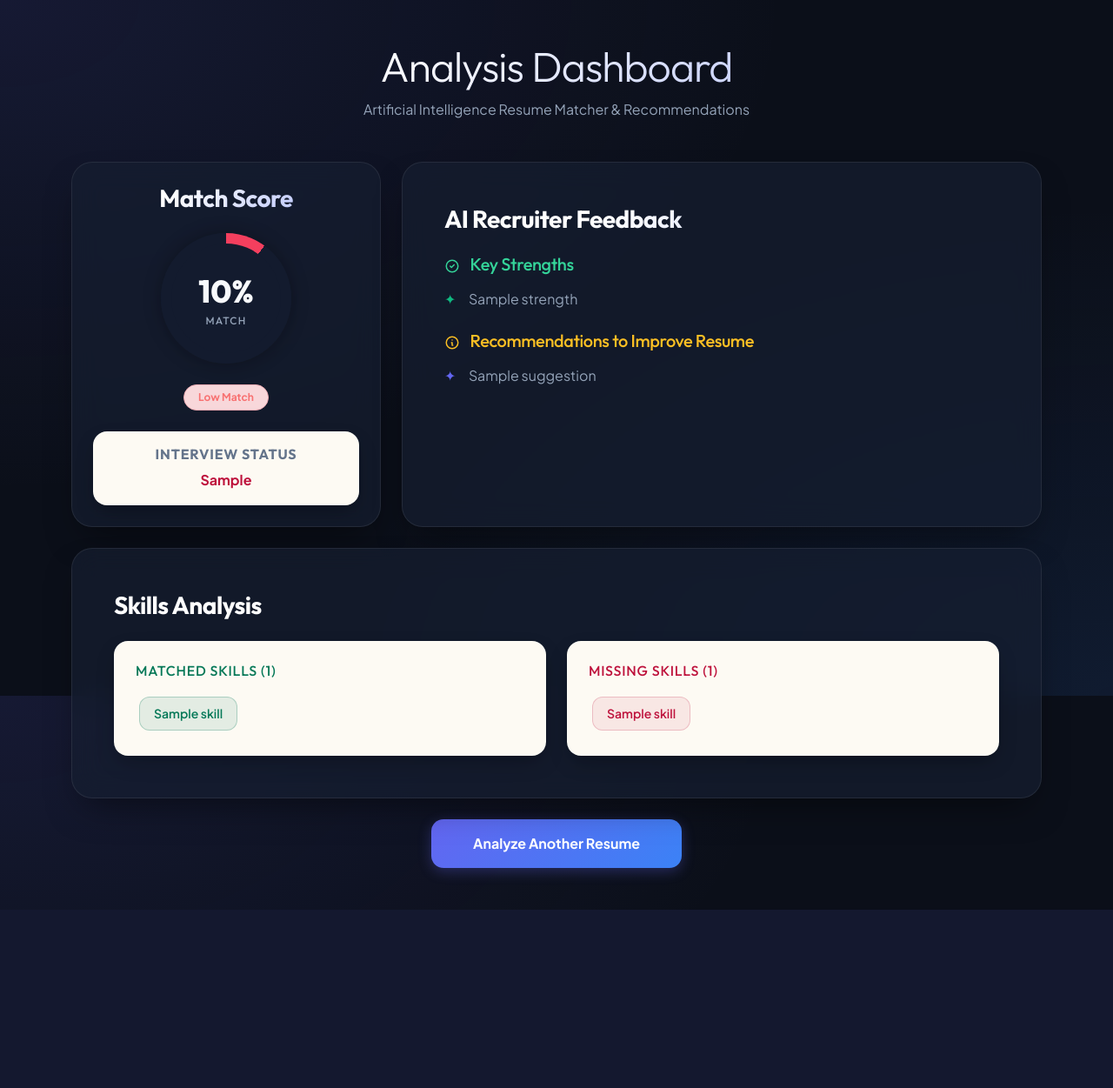
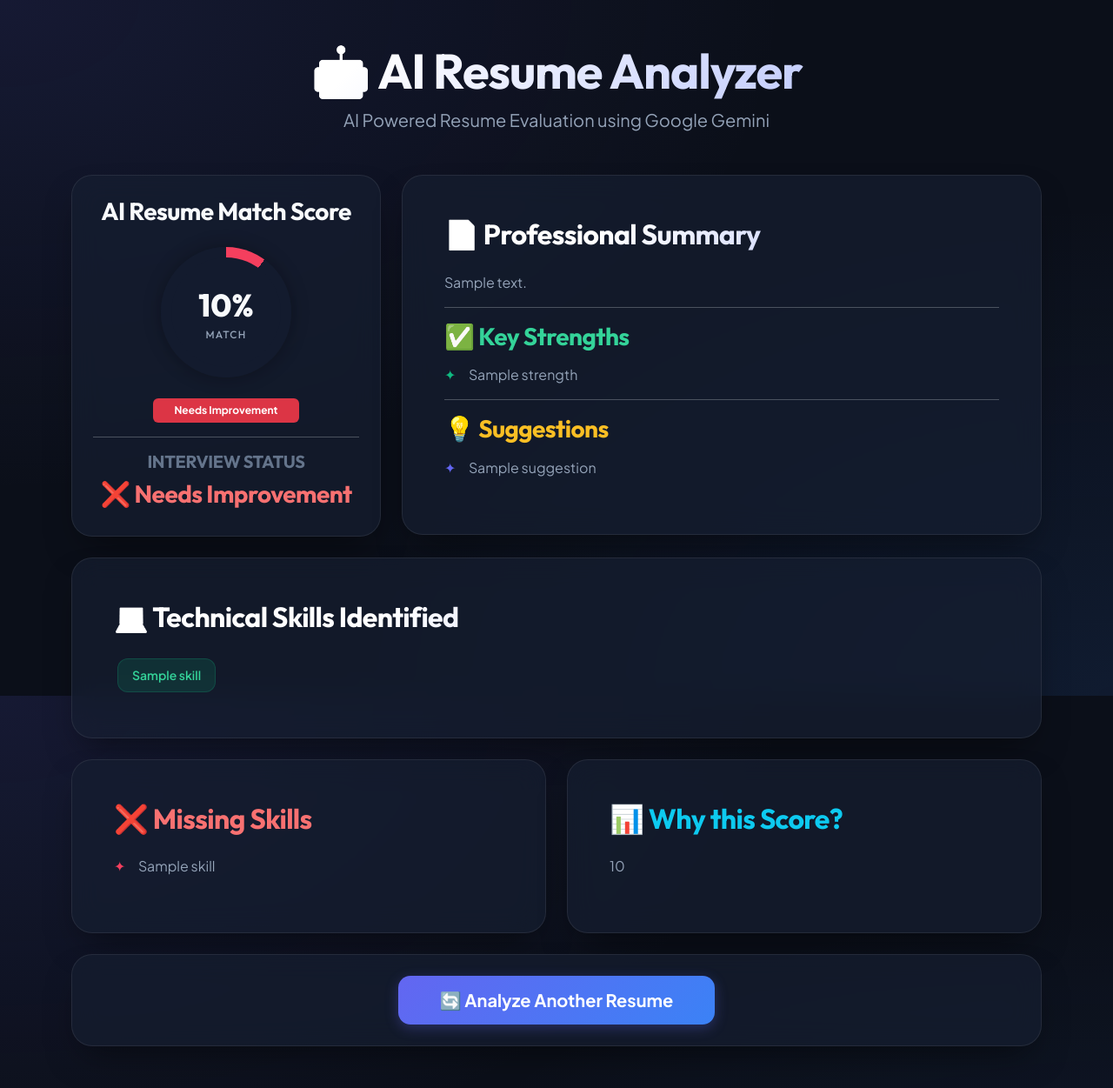
Before and after one commit to Zakideveloper786/AIResumeAnalyzer, a Flask app: template templates/result.html in a window 1280 px wide. Shown: the whole page at 87% size. Before the commit the page ends 1046 px from the top, so only its background shows below. Run offline with Flask 3, Linux system fonts and the light colour scheme; the template is opened without the code that fills it: most values are stand-ins (such as "Sample title", 1, 10 or a date in 2020).

Commit message:
Final AI Resume Analyzer

````diff
--- a/app.py
+++ b/app.py
@@ -1,9 +1,8 @@
 from flask import Flask, render_template, request
 import os
+import json
 
 from resume_parser import extract_text
-from skill_extractor import extract_skills
-from matcher import compare_skills
 from ai_services import analyze_resume
 
 app = Flask(__name__)
@@ -20,14 +19,22 @@ def home():
 @app.route("/analyze", methods=["POST"])
 def analyze():
 
-    # Get uploaded resume
+    # ==========================
+    # Get Resume & JD
+    # ==========================
+
     resume = request.files["resume"]
-
-    # Get Job Description
     job_description = request.form["job_description"]
 
-    # Save uploaded resume
-    file_path = os.path.join(UPLOAD_FOLDER, resume.filename)
+    # ==========================
+    # Save Resume
+    # ==========================
+
+    file_path = os.path.join(
+        UPLOAD_FOLDER,
+        resume.filename
+    )
+
     resume.save(file_path)
 
     # ==========================
@@ -37,79 +44,118 @@ def analyze():
     resume_text = extract_text(file_path)
 
     # ==========================
-    # Extract Skills
-    # ==========================
-
-    resume_skills = extract_skills(resume_text)
-    jd_skills = extract_skills(job_description)
-
-    # ==========================
-    # Compare Skills
-    # ==========================
-
-    result = compare_skills(
-        resume_skills,
-        jd_skills
-    )
-
-    # ==========================
-    # AI Analysis
+    # Gemini AI Analysis
     # ==========================
 
     ai_response = analyze_resume(
         resume_text=resume_text,
-        job_description=job_description,
-        matched=result["matched"],
-        missing=result["missing"],
-        score=result["score"]
+        job_description=job_description
     )
 
-    # Delete uploaded resume
-    os.remove(file_path)
+    # ==========================
+    # Delete uploaded file
+    # ==========================
 
-    # Print in terminal (for debugging)
-    print("\n========== RESUME SKILLS ==========")
-    print(resume_skills)
+    if os.path.exists(file_path):
+        os.remove(file_path)
 
-    print("\n========== JD SKILLS ==========")
-    print(jd_skills)
+    print("\n========== GEMINI RESPONSE ==========\n")
+    print(ai_response)
+    print("\n=====================================\n")
 
-    print("\n========== MATCH RESULT ==========")
-    print(result)
+    # ==========================
+    # Clean JSON
+    # ==========================
 
-    print("\n========== AI RESPONSE ==========")
-    print(ai_response)
+    cleaned_response = ai_response.strip()
 
-    # Clean and parse AI response if possible
-    import json
-    ai_data = None
-    cleaned_response = ai_response.strip()
     if cleaned_response.startswith("```json"):
-        cleaned_response = cleaned_response[7:]
+        cleaned_response = cleaned_response.replace(
+            "```json",
+            ""
+        )
+
     if cleaned_response.endswith("```"):
-        cleaned_response = cleaned_response[:-3]
+        cleaned_response = cleaned_response.replace(
+            "```",
+            ""
+        )
+
     cleaned_response = cleaned_response.strip()
 
+    # ==========================
+    # Parse JSON
+    # ==========================
+
     try:
+
         ai_data = json.loads(cleaned_response)
+        ai_data.setdefault("match_score", 0)
+        ai_data.setdefault("summary", "No summary generated.")
+        ai_data.setdefault("technical_skills", [])
+        ai_data.setdefault("strengths", [])
+        ai_data.setdefault("missing_skills", [])
+        ai_data.setdefault("suggestions", [])
+        ai_data.setdefault("interview_ready", "Unknown")
+        ai_data.setdefault("score_reason", "No explanation available.")
+
     except Exception as e:
-        print(f"Error parsing AI response JSON: {e}")
-        ai_data = {
-            "match_score": result["score"],
-            "strengths": ["Could not parse structured strengths automatically."],
-            "missing_skills": result["missing"],
-            "suggestions": ["Could not parse structured suggestions automatically."],
-            "interview_ready": "Please review the raw AI feedback below."
-        }
 
-    # Send data to HTML page
+        print("JSON Parsing Error:", e)
+
+        ai_data = {}
+
+    # ==========================
+    # Default Values
+    # ==========================
+
+    ai_data.setdefault("match_score", 0)
+
+    ai_data.setdefault(
+        "summary",
+        "No summary generated."
+    )
+
+    ai_data.setdefault(
+        "technical_skills",
+        []
+    )
+
+    ai_data.setdefault(
+        "strengths",
+        []
+    )
+
+    ai_data.setdefault(
+        "missing_skills",
+        []
+    )
+
+    ai_data.setdefault(
+        "suggestions",
+        []
+    )
+
+    ai_data.setdefault(
+        "interview_ready",
+        "Unknown"
+    )
+
+    ai_data.setdefault(
+        "score_reason",
+        "No explanation available."
+    )
+
+    # ==========================
+    # Render Result
+    # ==========================
+
     return render_template(
+
         "result.html",
-        score=result["score"],
-        matched=result["matched"],
-        missing=result["missing"],
-        ai_response=ai_response,
+
         ai_data=ai_data
+
     )
 
 
--- a/templates/result.html
+++ b/templates/result.html
@@ -2,164 +2,356 @@
 <html lang="en">
 
 <head>
+
     <meta charset="UTF-8">
+
     <meta name="viewport" content="width=device-width, initial-scale=1.0">
-    <title>Analysis Result - AI Resume Analyzer</title>
 
-    <!-- Bootstrap 5 -->
+    <title>AI Resume Analyzer</title>
+
+    <!-- Bootstrap -->
+
     <link href="https://cdn.jsdelivr.net/npm/bootstrap@5.3.3/dist/css/bootstrap.min.css" rel="stylesheet">
 
-    <!-- Custom Premium Styles -->
+    <!-- Custom CSS -->
+
     <link href="{{ url_for('static', filename='styles.css') }}" rel="stylesheet">
+
 </head>
 
 <body>
 
     <div class="container py-5">
 
+        <!-- ============================= -->
         <!-- Header -->
+        <!-- ============================= -->
+
         <div class="text-center mb-5">
-            <h1 class="display-5 text-gradient mb-2">Analysis Dashboard</h1>
-            <p class="text-secondary">Artificial Intelligence Resume Matcher & Recommendations</p>
+
+            <h1 class="display-4 fw-bold text-gradient">
+
+                🤖 AI Resume Analyzer
+
+            </h1>
+
+            <p class="text-secondary fs-5">
+
+                AI Powered Resume Evaluation using Google Gemini
+
+            </p>
+
         </div>
 
         <div class="row g-4">
 
-            <!-- Left Column: Match Score & Skills -->
+            <!-- ====================================== -->
+            <!-- LEFT CARD -->
+            <!-- ====================================== -->
+
             <div class="col-lg-4">
-                <div class="glass-card p-4 text-center h-100 d-flex flex-column justify-content-between">
+
+                <div class="glass-card p-4 h-100 text-center d-flex flex-column justify-content-between">
+
                     <div>
-                        <h3 class="mb-4 text-gradient">Match Score</h3>
 
-                        <!-- Circular progress gauge -->
-                        <!-- Inline style avoids CSS parser issues with Jinja delimiters inside <style> tags -->
-                        {% set progress_color = 'var(--color-success)' if score >= 70 else ('var(--color-warning)' if
-                        score >= 40 else 'var(--color-danger)') %}
-                        <div class="circular-progress mb-4"
-                            style="--percentage: {{ score }}%; --progress-color: {{ progress_color }};">
+                        <h3 class="mb-4">
+
+                            AI Resume Match Score
+
+                        </h3>
+
+                        {% set score = ai_data.match_score %}
+
+                        {% set progress_color =
+                        'var(--color-success)' if score >= 80
+                        else
+                        ('var(--color-warning)' if score >= 50
+                        else
+                        'var(--color-danger)')
+                        %}
+
+                        <div class="circular-progress mb-4" style="--percentage: {{ score }}%;
+                                --progress-color: {{ progress_color }};">
+
                             <div class="circular-progress-value">
-                                <span>{{ score }}%</span>
-                                <span class="circular-progress-label">Match</span>
+
+                                <span>
+
+                                    {{ score }}%
+
+                                </span>
+
+                                <span class="circular-progress-label">
+
+                                    MATCH
+
+                                </span>
+
                             </div>
+
                         </div>
 
-                        <!-- Status Badge -->
-                        <div class="mb-4">
-                            {% if score >= 70 %}
-                            <span
-                                class="badge bg-success-subtle text-success border border-success-subtle px-3 py-2 rounded-pill">Excellent
-                                Match</span>
-                            {% elif score >= 40 %}
-                            <span
-                                class="badge bg-warning-subtle text-warning border border-warning-subtle px-3 py-2 rounded-pill">Partial
-                                Match</span>
-                            {% else %}
-                            <span
-                                class="badge bg-danger-subtle text-danger border border-danger-subtle px-3 py-2 rounded-pill">Low
-                                Match</span>
-                            {% endif %}
-                        </div>
+                        {% if score >= 80 %}
+
+                        <span class="badge bg-success px-4 py-2">
+
+                            Excellent Match
+
+                        </span>
+
+                        {% elif score >= 50 %}
+
+                        <span class="badge bg-warning text-dark px-4 py-2">
+
+                            Good Match
+
+                        </span>
+
+                        {% else %}
+
+                        <span class="badge bg-danger px-4 py-2">
+
+                            Needs Improvement
+
+                        </span>
+
+                        {% endif %}
+
                     </div>
 
-                    <!-- Interview Ready Alert -->
-                    <div class="p-3 bg-cream rounded-4 border border-color">
-                        <h5 class="fs-6 text-uppercase text-muted mb-2" style="letter-spacing: 0.05em;">Interview Status
+                    <hr>
+
+                    <div>
+
+                        <h5 class="text-uppercase text-muted">
+
+                            Interview Status
+
                         </h5>
-                        <p
-                            class="fw-bold mb-0 {% if score >= 70 %}text-success{% elif score >= 40 %}text-warning{% else %}text-danger{% endif %}">
-                            {{ ai_data.interview_ready }}
-                        </p>
+
+                        {% if ai_data.interview_ready == "Yes" %}
+
+                        <h3 class="text-success fw-bold">
+
+                            ✅ Interview Ready
+
+                        </h3>
+
+                        {% else %}
+
+                        <h3 class="text-danger fw-bold">
+
+                            ❌ Needs Improvement
+
+                        </h3>
+
+                        {% endif %}
+
                     </div>
+
                 </div>
+
             </div>
 
-            <!-- Right Column: AI Analysis Recommendations -->
+            <!-- ====================================== -->
+            <!-- RIGHT CARD -->
+            <!-- ====================================== -->
+
             <div class="col-lg-8">
-                <div class="glass-card p-5 h-100">
-                    <h3 class="mb-4 text-gradient">AI Recruiter Feedback</h3>
 
-                    <!-- Strengths Section -->
-                    <div class="mb-4">
-                        <h4 class="h5 text-success mb-3">
-                            <svg class="me-2" width="18" height="18" fill="none" stroke="currentColor" stroke-width="2"
-                                viewBox="0 0 24 24">
-                                <path stroke-linecap="round" stroke-linejoin="round"
-                                    d="M9 12l2 2 4-4m6 2a9 9 0 11-18 0 9 9 0 0118 0z" />
-                            </svg>
-                            Key Strengths
-                        </h4>
-                        <ul class="bullet-list bullet-list-success">
-                            {% for strength in ai_data.strengths %}
-                            <li>{{ strength }}</li>
-                            {% endfor %}
-                        </ul>
+                <div class="glass-card p-5">
+
+                    <h2 class="text-gradient mb-4">
+
+                        📄 Professional Summary
+
+                    </h2>
+
+                    <p class="text-secondary">
+
+                        {{ ai_data.summary }}
+
+                    </p>
+
+                    <hr>
+
+                    <!-- Strengths -->
+
+                    <h3 class="text-success mb-3">
+
+                        ✅ Key Strengths
+
+                    </h3>
+
+                    <ul class="bullet-list bullet-list-success">
+
+                        {% for strength in ai_data.strengths %}
+
+                        <li>
+
+                            {{ strength }}
+
+                        </li>
+
+                        {% endfor %}
+
+                    </ul>
+
+                    <hr>
+
+                    <!-- Suggestions -->
+
+                    <h3 class="text-warning mb-3">
+
+                        💡 Suggestions
+
+                    </h3>
+
+                    <ul class="bullet-list">
+
+                        {% for suggestion in ai_data.suggestions %}
+
+                        <li>
+
+                            {{ suggestion }}
+
+                        </li>
+
+                        {% endfor %}
+
+                    </ul>
+
+                </div>
+
+            </div> <!-- ====================================== -->
+            <!-- Technical Skills -->
+            <!-- ====================================== -->
+
+            <div class="col-12">
+
+                <div class="glass-card p-5">
+
+                    <h2 class="text-gradient mb-4">
+
+                        💻 Technical Skills Identified
+
+                    </h2>
+
+                    {% if ai_data.technical_skills %}
+
+                    <div class="d-flex flex-wrap">
+
+                        {% for skill in ai_data.technical_skills %}
+
+                        <span class="skill-badge skill-badge-matched">
+
+                            {{ skill }}
+
+                        </span>
+
+                        {% endfor %}
+
                     </div>
 
-                    <!-- Suggestions for Improvement -->
-                    <div class="mb-4">
-                        <h4 class="h5 text-warning mb-3">
-                            <svg class="me-2" width="18" height="18" fill="none" stroke="currentColor" stroke-width="2"
-                                viewBox="0 0 24 24">
-                                <path stroke-linecap="round" stroke-linejoin="round"
-                                    d="M13 16h-1v-4h-1m1-4h.01M21 12a9 9 0 11-18 0 9 9 0 0118 0z" />
-                            </svg>
-                            Recommendations to Improve Resume
-                        </h4>
-                        <ul class="bullet-list">
-                            {% for suggestion in ai_data.suggestions %}
-                            <li>{{ suggestion }}</li>
-                            {% endfor %}
-                        </ul>
-                    </div>
+                    {% else %}
+
+                    <p class="text-secondary">
+
+                        No technical skills identified.
+
+                    </p>
+
+                    {% endif %}
+
                 </div>
+
             </div>
 
-            <!-- Bottom Section: Detailed Skill Breakdown -->
-            <div class="col-12">
-                <div class="glass-card p-5">
-                    <h3 class="mb-4 text-gradient">Skills Analysis</h3>
-                    <div class="row g-4">
-                        <div class="col-md-6">
-                            <div class="p-4 bg-cream rounded-4 border border-color h-100">
-                                <h4 class="h6 text-success text-uppercase mb-3" style="letter-spacing: 0.05em;">Matched
-                                    Skills ({{ matched|length }})</h4>
-                                {% if matched %}
-                                <div class="d-flex flex-wrap">
-                                    {% for skill in matched %}
-                                    <span class="skill-badge skill-badge-matched">{{ skill }}</span>
-                                    {% endfor %}
-                                </div>
-                                {% else %}
-                                <p class="text-muted mb-0">No matching skills found in the job description.</p>
-                                {% endif %}
-                            </div>
-                        </div>
+            <!-- ====================================== -->
+            <!-- Missing Skills -->
+            <!-- ====================================== -->
 
-                        <div class="col-md-6">
-                            <div class="p-4 bg-cream rounded-4 border border-color h-100">
-                                <h4 class="h6 text-danger text-uppercase mb-3" style="letter-spacing: 0.05em;">Missing
-                                    Skills ({{ missing|length }})</h4>
-                                {% if missing %}
-                                <div class="d-flex flex-wrap">
-                                    {% for skill in missing %}
-                                    <span class="skill-badge skill-badge-missing">{{ skill }}</span>
-                                    {% endfor %}
-                                </div>
-                                {% else %}
-                                <p class="text-success mb-0 fw-semibold">Perfect! No missing skills from the job
-                                    description.</p>
-                                {% endif %}
-                            </div>
-                        </div>
-                    </div>
+            <div class="col-lg-6">
+
+                <div class="glass-card p-5 h-100">
+
+                    <h2 class="text-danger mb-4">
+
+                        ❌ Missing Skills
+
+                    </h2>
+
+                    {% if ai_data.missing_skills %}
+
+                    <ul class="bullet-list bullet-list-danger">
+
+                        {% for skill in ai_data.missing_skills %}
+
+                        <li>
+
+                            {{ skill }}
+
+                        </li>
+
+                        {% endfor %}
+
+                    </ul>
+
+                    {% else %}
+
+                    <p class="text-success">
+
+                        No significant missing skills detected.
+
+                    </p>
+
+                    {% endif %}
+
                 </div>
+
             </div>
 
-            <!-- Actions -->
-            <div class="col-12 text-center mt-4">
-                <a href="/" class="btn btn-premium px-5 py-3">
-                    Analyze Another Resume
-                </a>
+            <!-- ====================================== -->
+            <!-- Why this Score -->
+            <!-- ====================================== -->
+
+            <div class="col-lg-6">
+
+                <div class="glass-card p-5 h-100">
+
+                    <h2 class="text-info mb-4">
+
+                        📊 Why this Score?
+
+                    </h2>
+
+                    <p class="text-secondary">
+
+                        {{ ai_data.score_reason }}
+
+                    </p>
+
+                </div>
+
+            </div>
+
+            <!-- ====================================== -->
+            <!-- Analyze Again -->
+            <!-- ====================================== -->
+
+            <div class="col-12">
+
+                <div class="glass-card p-4 text-center">
+
+                    <a href="/" class="btn btn-premium btn-lg px-5">
+
+                        🔄 Analyze Another Resume
+
+                    </a>
+
+                </div>
+
             </div>
 
         </div>
````
Also changed, not shown: ai_services.py (+97 -31 lines).
